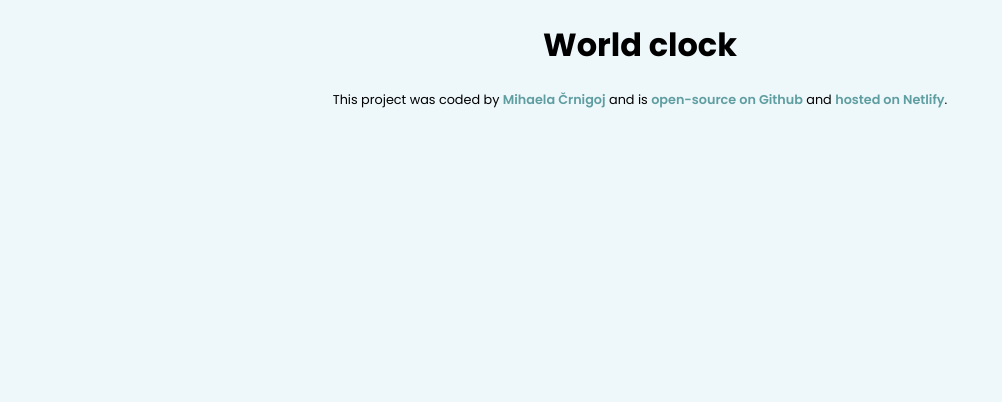
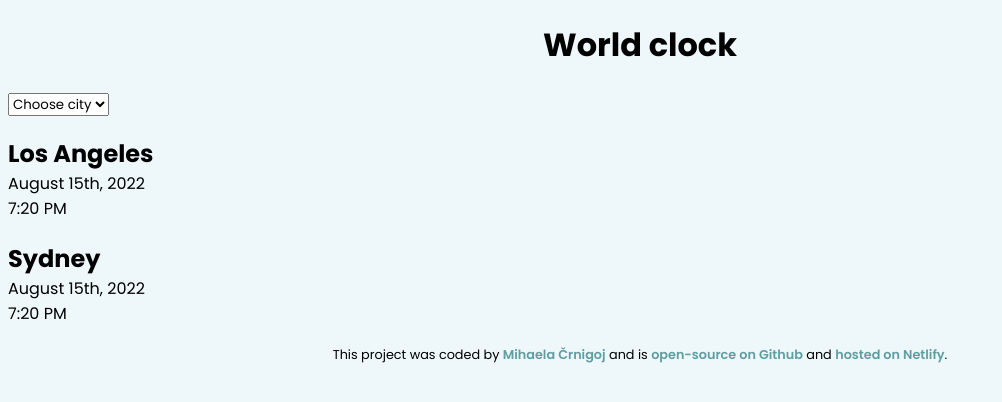
Before and after one commit to mmihelca/world-clock, a plain HTML site: page index.html in a window 1280 px wide. Shown: the whole page, without its empty margins (0-1002 px from the left). Drawn offline with Linux system fonts and the light colour scheme.

Commit message:
added basic html

```diff
--- a/index.css
+++ b/css/index.css
@@ -1,7 +1,19 @@
 body {
   background-color: rgba(173, 216, 230, 0.2);
+  color: black;
+  font-family: "Poppins", sans-serif;
+}
+h1 {
   text-align: center;
-  color: black;
+}
+h2 {
+  margin-bottom: 0px;
+}
+p {
+  margin: 0px;
+}
+
+#cities {
   font-family: "Poppins", sans-serif;
 }
 
@@ -14,3 +26,7 @@ a {
   font-weight: 600;
   color: cadetblue;
 }
+footer {
+  margin-top: 20px;
+  text-align: center;
+}
--- a/index.html
+++ b/index.html
@@ -4,7 +4,7 @@
     <meta charset="UTF-8" />
     <meta name="viewport" content="width=device-width, initial-scale=1.0" />
     <title>World clock</title>
-    <link rel="stylesheet" href="index.css" />
+    <link rel="stylesheet" href="css/index.css" />
     <link rel="preconnect" href="https://fonts.googleapis.com" />
     <link rel="preconnect" href="https://fonts.gstatic.com" crossorigin />
     <link
@@ -14,6 +14,22 @@
   </head>
   <body>
     <h1>World clock</h1>
+
+    <select name="" id="cities">
+      <option value="">Choose city</option>
+      <option value="">New York</option>
+      <option value="">Ohio</option>
+      <option value="">Seattle</option>
+      <option value="">Miami</option>
+    </select>
+
+    <h2>Los Angeles</h2>
+    <p>August 15th, 2022</p>
+    <p>7:20 PM</p>
+
+    <h2>Sydney</h2>
+    <p>August 15th, 2022</p>
+    <p>7:20 PM</p>
     <footer>
       This project was coded by
       <a href="https://github.com/mmihelca" target="_blank">Mihaela Črnigoj</a>
@@ -26,6 +42,6 @@
         >hosted on Netlify</a
       >.
     </footer>
-    <script src="index.js"></script>
+    <script src="js/index.js"></script>
   </body>
 </html>
```
Also changed, not shown: js/index.js (renamed from index.js).
